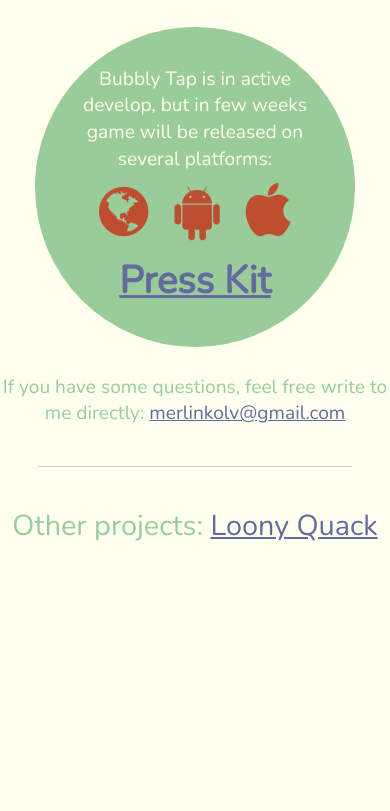
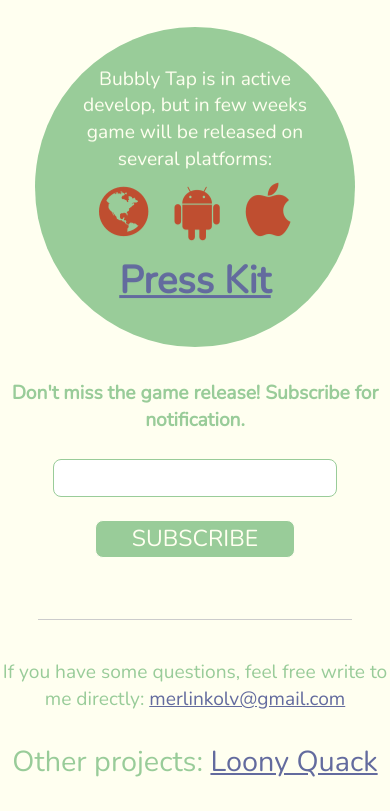
Before and after one commit to MerlinDS/Bubbly-Tap-Site, a website: page src/index.html in a window 390 px wide. Shown: the part 1095-1906 px from the top of the page. Before the commit the page ends 1670 px from the top, so only its background shows below. Drawn offline with nearby package versions, Linux system fonts and the light colour scheme; a script that the page names is missing.

Commit message:
add main subscription

```diff
--- a/src/css/press-kit-style.css
+++ b/src/css/press-kit-style.css
@@ -142,7 +142,7 @@ hr{
 {
     position: absolute;
     width: 100%;
-    height: 100%;
+    height: 90%;
     top: 0;
     left: 0;
     right: 0;
@@ -176,7 +176,7 @@ hr{
     top: 0;
     left: 0;
     width: 100%;
-    height: 100%;
+    height: 90%;
     border: none;
 }
 
--- a/src/css/style.css
+++ b/src/css/style.css
@@ -112,7 +112,6 @@ article h3
     list-style: none;
     display: inline-block;
     width: 40%;
-
     min-width: 320px;
     margin: 2%;
 }
@@ -198,6 +197,47 @@ button:focus {outline:0;}
 .platform span{
     display: none;
 }
+#mc_embed_signup
+{
+    padding: 1em;
+    width: 80%;
+    margin: 0 auto;
+}
+.mc-field-group
+{
+    width: 100%;
+}
+
+.mc-field-group .email
+{
+    width: 70%;
+    font-size: 1.2em;
+    padding: 0.2em;
+    border-radius: 8px;
+    border: 1px solid;
+    margin-bottom: 1em;
+    display: inline-block;
+}
+
+.button
+{
+    width: 18%;
+    min-width: 200px;
+    font-size: 1.2em;
+    padding: 0.2em;
+    border-radius: 8px;
+    border: 1px solid;
+    margin-bottom: 1em;
+    display: inline-block;
+    font-family: Nunito, sans-serif;
+    text-transform: uppercase;
+}
+
+.mce-responses, .mce_inline_error
+{
+    width: 70%;
+    margin: 0 auto !important;
+}
 
 @media only screen and (max-width: 500px) {
 
@@ -223,4 +263,10 @@ button:focus {outline:0;}
         padding: 0;
     }
 
+    #mc_embed_signup
+    {
+        padding: 0;
+        width: 100%;
+    }
+
 }
--- a/src/index.html
+++ b/src/index.html
@@ -58,7 +58,8 @@
                             <img src="http://img.youtube.com/vi/jNmFx8Hp-d0/hqdefault.jpg" itemprop="thumbnailUrl"
                                  content="http://img.youtube.com/vi/jNmFx8Hp-d0/hqdefault.jpg" alt="thumbnail" />
                             <span itemprop="uploadDate" content="04-10-2015" >04-10-2015</span>
-                            <iframe id="video-content" src="https://www.youtube.com/embed/jNmFx8Hp-d0?rel=0" allowfullscreen></iframe>
+                            <iframe id="video-content" src="https://www.youtube.com/embed/jNmFx8Hp-d0?rel=0&showinfo=0"
+                                    frameborder="0" allowfullscreen></iframe>
                         </div>
                     </div>
                 </div>
@@ -115,13 +116,36 @@
             </div>
 
 
+            <!-- Begin MailChimp Signup Form -->
+            <div id="mc_embed_signup">
+                <form action="//loonyquack.us8.list-manage.com/subscribe/post?u=dd2e23be917d8fdb1bfc4eb7f&amp;id=1deca86d6e" method="post" id="mc-embedded-subscribe-form" name="mc-embedded-subscribe-form" class="validate" target="_blank" novalidate>
+                    <div id="mc_embed_signup_scroll">
+                        <h4>Don't miss the game release! Subscribe for notification.</h4>
+                        <div class="mc-field-group">
+                            <input type="email" value="" name="EMAIL" class="required email basic_border secondary_text" id="mce-EMAIL">
+                            <input type="submit" value="Subscribe" name="subscribe" id="mc-embedded-subscribe" class="button basic_bg">
+                        </div>
+                        <div id="mce-responses" class="clear">
+                            <div class="response tertiary_bg tertiary_border" id="mce-error-response" style="display:none"></div>
+                            <div class="response secondary_text" id="mce-success-response" style="display:none"></div>
+                        </div>    <!-- real people should not fill this in and expect good things - do not remove this or risk form bot signups-->
+                        <div style="position: absolute; left: -5000px;"><input type="text" name="b_dd2e23be917d8fdb1bfc4eb7f_1deca86d6e" tabindex="-1" value=""></div>
+                    </div>
+                    </div>
+                </form>
+            </div>
+            <script type='text/javascript' src='//s3.amazonaws.com/downloads.mailchimp.com/js/mc-validate.js'></script><script type='text/javascript'>(function($) {window.fnames = new Array(); window.ftypes = new Array();fnames[1]='PLATFORM';ftypes[1]='radio';fnames[0]='EMAIL';ftypes[0]='email';}(jQuery));var $mcj = jQuery.noConflict(true);</script>
+            <!--End mc_embed_signup-->
+
+
+
+        </section>
+        <hr />
+        <footer>
             <p itemscope itemtype="http://schema.org/Organization">
                 If you have some questions, feel free write to me directly:
                 <a href="mailto:merlinkolv@gmail.com" class="secondary_text" itemprop="email">merlinkolv@gmail.com</a>
             </p>
-        </section>
-        <hr />
-        <footer>
             <p class="other_projects">
                 Other projects: <a class="secondary_text" target="_blank" href="http://loonyquack.com" itemprop="sameAs" >Loony Quack</a>
             </p>
```
Also changed, not shown: src/press-kit/index.html (+2 -1 lines).
